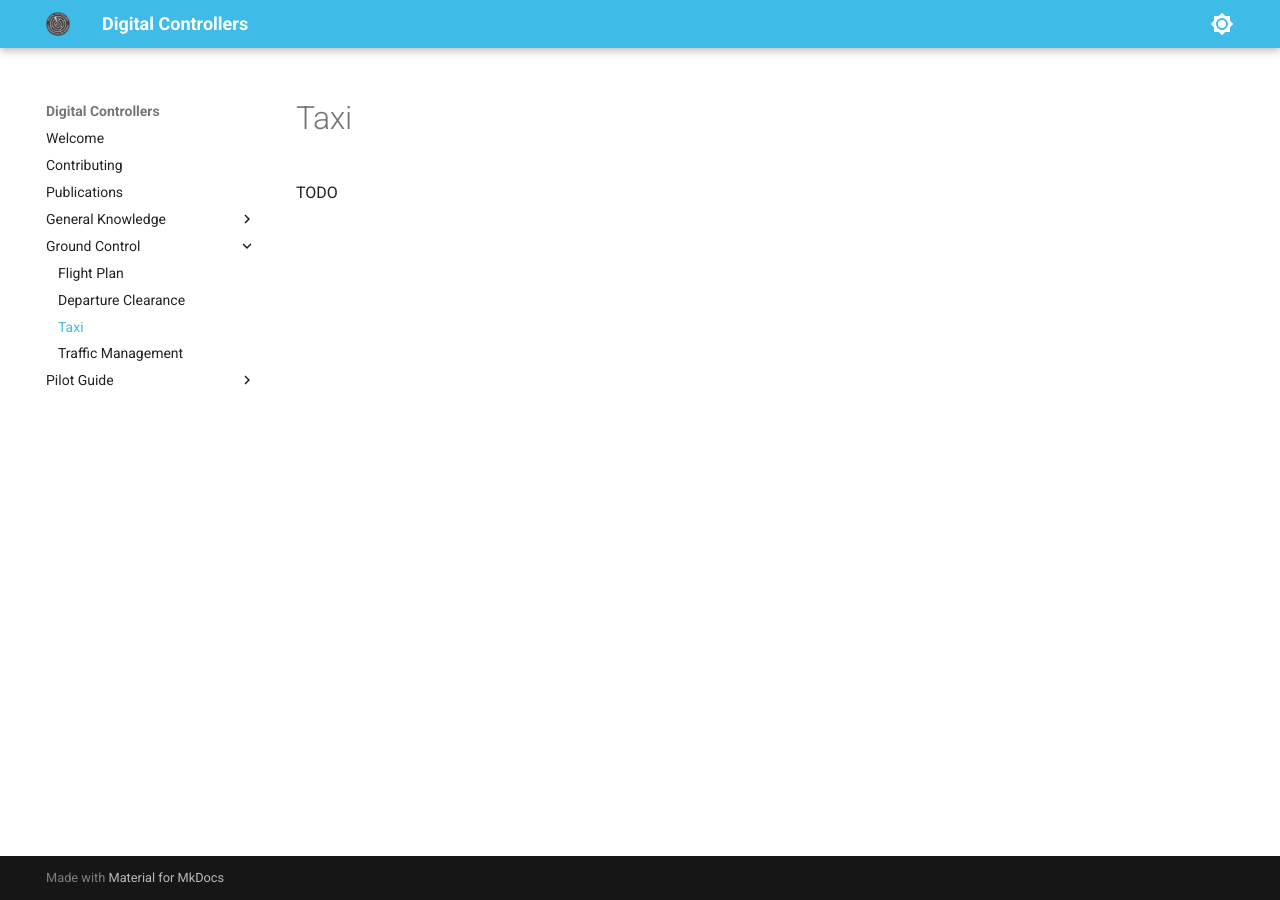
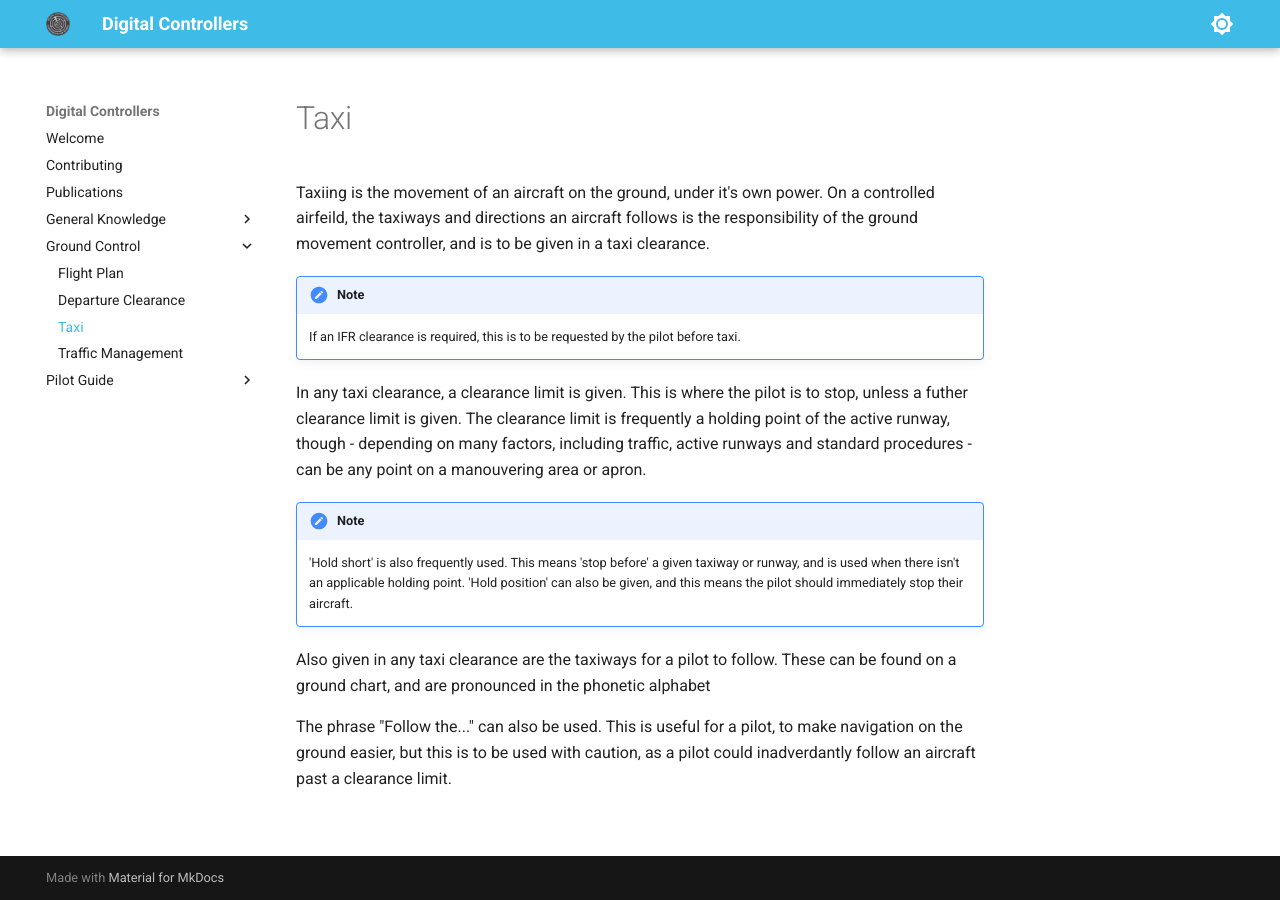
Before and after one commit to Digital-Controllers/website, an MkDocs documentation site: the page built from docs/ground/taxi.md, in a window 1280 px wide. Built offline with MkDocs 1.6.1 and Material for MkDocs 9.7.7, drawn with Linux system fonts in a browser that asks for light colours.

Commit message:
Update taxi.md

```diff
--- a/docs/ground/taxi.md
+++ b/docs/ground/taxi.md
@@ -1 +1,15 @@
-TODO
+#Taxi
+
+Taxiing is the movement of an aircraft on the ground, under it's own power. On a controlled airfeild, the taxiways and directions an aircraft follows is the responsibility of the ground movement controller, and is to be given in a taxi clearance.
+
+!!! note "Note"
+    If an IFR clearance is required, this is to be requested by the pilot before taxi.
+
+In any taxi clearance, a clearance limit is given. This is where the pilot is to stop, unless a futher clearance limit is given. The clearance limit is frequently a holding point of the active runway, though - depending on many factors, including traffic, active runways and standard procedures - can be any point on a manouvering area or apron.
+
+!!! note "Note"
+    'Hold short' is also frequently used. This means 'stop before' a given taxiway or runway, and is used when there isn't an applicable holding point. 'Hold position' can also be given, and this means the pilot should immediately stop their aircraft.
+
+Also given in any taxi clearance are the taxiways for a pilot to follow. These can be found on a ground chart, and are pronounced in the phonetic alphabet
+
+The phrase "Follow the..." can also be used. This is useful for a pilot, to make navigation on the ground easier, but this is to be used with caution, as a pilot could inadverdantly follow an aircraft past a clearance limit.
```
